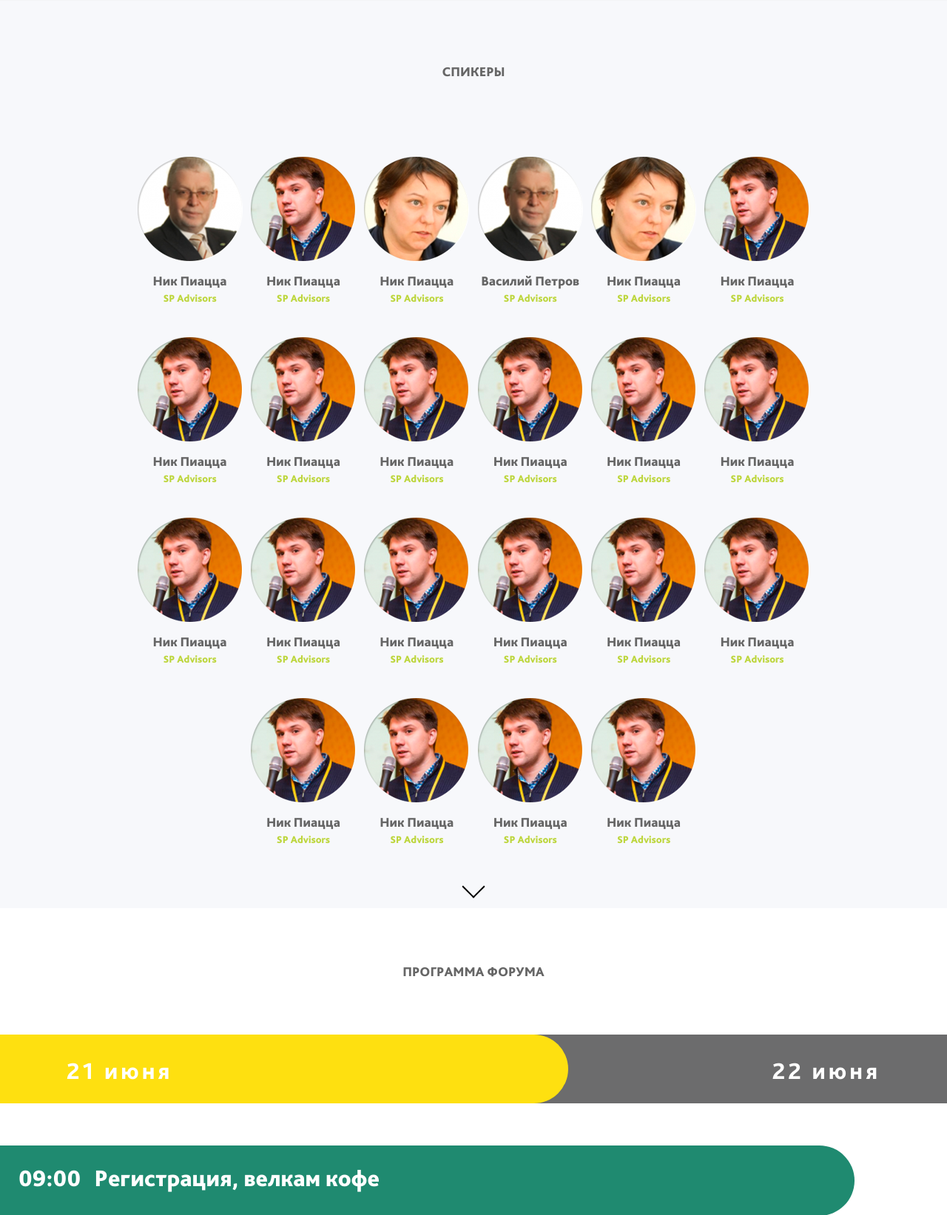
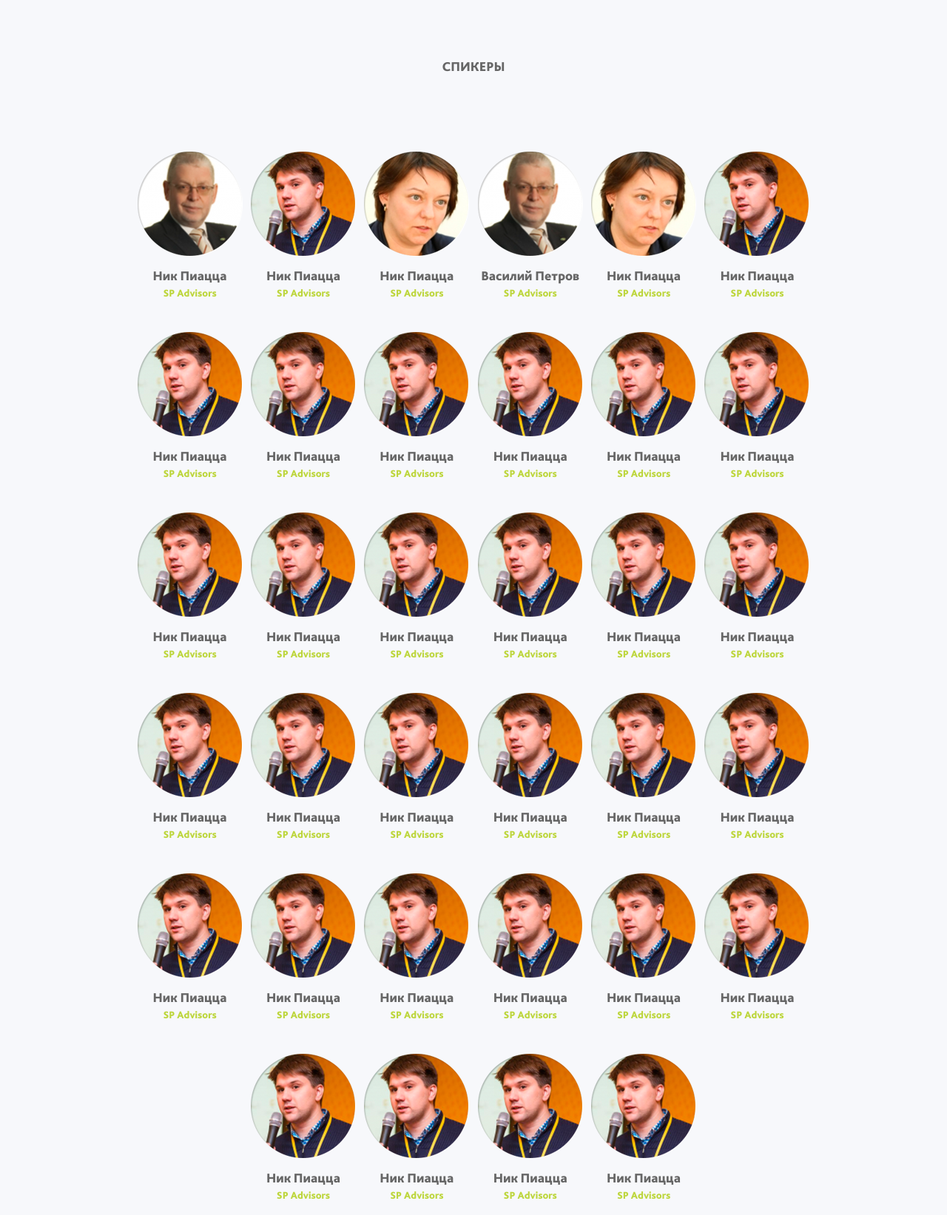
Before and after one commit to rkoshevoy/business-forum, a PHP site: page / in a window 1280 px wide. Shown: the part 3548-5191 px from the top of the page at 74% size. Run offline with PHP 8.4, Linux system fonts and the light colour scheme.

Commit message:
progress

```diff
--- a/css/style.css
+++ b/css/style.css
@@ -751,6 +756,9 @@ p {
   display: none;
 }
 .speakers__desktop {
+  display: none;
+}
+.speakers__big-desktop {
   display: none;
 }
 .speaker {
@@ -2117,6 +2145,27 @@ p {
     font-size: 14px;
   }
 }
+@media (min-width: 1200px) {
+  .wrapper {
+    width: 1200px;
+  }
+  .speakers__big-desktop {
+    display: inline-block;
+  }
+  .volunteers .wrapper {
+    width: 950px;
+  }
+  .footer {
+    text-align: center;
+  }
+  .footer p {
+    width: auto;
+    margin-right: 75px;
+  }
+  .footer__copyright {
+    width: auto;
+  }
+}
 @media (max-width: 300px) {
   .timetable__date--first {
     width: 50%;
--- a/index.html
+++ b/index.html
@@ -18,6 +18,7 @@
 			<div class="header__button-line"></div>
 		</button>
 
+		<div class="header__wrapper">
 			<div class="header__right">
 				<div class="header__dates"><p>21-22 июня 2017</p></div>
 
@@ -43,6 +44,7 @@
 					<li class="menu__item">Новости</li>
 					<li class="menu__item">История форума</li>
 				</ul>
+			</div>
 		</div>
 	</header>
 
@@ -451,6 +453,90 @@
 					<p class="speaker__company">SP Advisors</p>
 				</div>
 			</div>
+			<div class="speakers__big-desktop">
+				<div class="speaker">
+					<img src="images/speaker2.png" alt="">
+					<p class="speaker__name">Ник Пиацца</p>
+					<p class="speaker__company">SP Advisors</p>
+				</div>
+			</div>
+			<div class="speakers__big-desktop">
+				<div class="speaker">
+					<img src="images/speaker2.png" alt="">
+					<p class="speaker__name">Ник Пиацца</p>
+					<p class="speaker__company">SP Advisors</p>
+				</div>
+			</div>
+			<div class="speakers__big-desktop">
+				<div class="speaker">
+					<img src="images/speaker2.png" alt="">
+					<p class="speaker__name">Ник Пиацца</p>
+					<p class="speaker__company">SP Advisors</p>
+				</div>
+			</div>
+			<div class="speakers__big-desktop">
+				<div class="speaker">
+					<img src="images/speaker2.png" alt="">
+					<p class="speaker__name">Ник Пиацца</p>
+					<p class="speaker__company">SP Advisors</p>
+				</div>
+			</div>
+			<div class="speakers__big-desktop">
+				<div class="speaker">
+					<img src="images/speaker2.png" alt="">
+					<p class="speaker__name">Ник Пиацца</p>
+					<p class="speaker__company">SP Advisors</p>
+				</div>
+			</div>
+			<div class="speakers__big-desktop">
+				<div class="speaker">
+					<img src="images/speaker2.png" alt="">
+					<p class="speaker__name">Ник Пиацца</p>
+					<p class="speaker__company">SP Advisors</p>
+				</div>
+			</div>
+			<div class="speakers__big-desktop">
+				<div class="speaker">
+					<img src="images/speaker2.png" alt="">
+					<p class="speaker__name">Ник Пиацца</p>
+					<p class="speaker__company">SP Advisors</p>
+				</div>
+			</div>
+			<div class="speakers__big-desktop">
+				<div class="speaker">
+					<img src="images/speaker2.png" alt="">
+					<p class="speaker__name">Ник Пиацца</p>
+					<p class="speaker__company">SP Advisors</p>
+				</div>
+			</div>
+			<div class="speakers__big-desktop">
+				<div class="speaker">
+					<img src="images/speaker2.png" alt="">
+					<p class="speaker__name">Ник Пиацца</p>
+					<p class="speaker__company">SP Advisors</p>
+				</div>
+			</div>
+			<div class="speakers__big-desktop">
+				<div class="speaker">
+					<img src="images/speaker2.png" alt="">
+					<p class="speaker__name">Ник Пиацца</p>
+					<p class="speaker__company">SP Advisors</p>
+				</div>
+			</div>
+			<div class="speakers__big-desktop">
+				<div class="speaker">
+					<img src="images/speaker2.png" alt="">
+					<p class="speaker__name">Ник Пиацца</p>
+					<p class="speaker__company">SP Advisors</p>
+				</div>
+			</div>
+			<div class="speakers__big-desktop">
+				<div class="speaker">
+					<img src="images/speaker2.png" alt="">
+					<p class="speaker__name">Ник Пиацца</p>
+					<p class="speaker__company">SP Advisors</p>
+				</div>
+			</div>
 
 			<div class="speakers__more"></div>
 		</div>
@@ -1787,6 +1873,7 @@
 			</a>
 		</div>
 
+		<div class="wrapper">
 			<div class="partners__other">
 				<a href="#">
 					<img src="images/partner1.png" alt="">
@@ -1833,7 +1920,7 @@
 				<a href="#">
 					<img src="images/partner15.png" alt="">
 				</a>
-
+			</div>
 		</div>
 	</section>
 
--- a/less/faq.less
+++ b/less/faq.less
@@ -1,6 +1,13 @@
 .faq {
 	padding: 0 15px;
 	color: #666666;
+
+	@media @tablet {
+
+		.wrapper {
+			width: 950px;
+		}
+	}
 
 	h2 {
 		padding-top: 70px;
--- a/less/first.less
+++ b/less/first.less
@@ -1,6 +1,7 @@
 .first {
 	margin-bottom: 80px;
 	overflow: hidden;
+	text-align: center;
 
 	@media @tablet {
 		margin-bottom: 50px;
--- a/less/footer.less
+++ b/less/footer.less
@@ -8,6 +8,10 @@
 	@media @tablet {
 		padding-top: 20px;
 		padding-bottom: 25px;
+	}
+
+	@media @big-desktop {
+		text-align: center;
 	}
 
 	a {
@@ -28,6 +32,11 @@
 
 		@media @tablet {
 			width: 24%;
+		}
+
+		@media @big-desktop {
+			width: auto;
+			margin-right: 75px;
 		}
 	}
 
@@ -50,5 +59,9 @@
 			display: inline-block;
 			width: 49%;
 		}
+
+		@media @big-desktop {
+			width: auto;
+		}
 	}
 }
--- a/less/header.less
+++ b/less/header.less
@@ -1,5 +1,9 @@
 .header {
 	position: relative;
+
+	@media @desktop {
+		background-color: #6D6D6E;
+	}
 
 	&__button-wrapper {
 		background-color: #6d6d6e;
@@ -35,7 +39,7 @@
 	&__menu-button {
 		float: right;
 		width: 80px;
-		height: 70px;
+		height: 65px;
 
 		@media @tablet {
 			width: 100px;
@@ -77,6 +81,16 @@
 
 	&__right {
 		float: right;
+		height: 60px;
+	}
+
+	 &__wrapper {
+		width: 100%;
+
+		@media @desktop {
+			width: 935px;
+			margin: 0 auto;
+		}
 	}
 }
 
--- a/less/main.less
+++ b/less/main.less
@@ -45,8 +45,6 @@ textarea {
 	resize: none;
 }
 
-
-
 .wrapper {
 	width: 100%;
 	padding: 0 16px;
@@ -58,6 +56,10 @@ textarea {
 
 	@media @desktop {
 		width: 950px;
+	}
+
+	@media @big-desktop {
+		width: 1200px;
 	}
 }
 
--- a/less/modal-registration.less
+++ b/less/modal-registration.less
@@ -13,7 +13,14 @@
 
 	@media @desktop {
 		top: 215px;
-		width: 940px;
+		width: 930px;
+	}
+
+	@media @desktop {
+
+		.wrapper {
+			width: 930px;
+		}
 	}
 
 	&__close {
@@ -162,6 +169,7 @@
 
 		@media @tablet {
 			width: auto;
+			margin-right: 35px;
 		}
 
 		&:last-of-type {
@@ -174,7 +182,7 @@
 		}
 
 		@media @desktop {
-			margin-right: 55px;
+			margin-right: 50px;
 		}
 
 		label {
--- a/less/partners.less
+++ b/less/partners.less
@@ -1,6 +1,13 @@
 .partners {
 	background-color: #f6f6f6;
 	text-align: center;
+
+	@media @tablet {
+
+		.wrapper {
+			width: 750px;
+		}
+	}
 
 	h2 {
 		padding-top: 135px;
--- a/less/speakers.less
+++ b/less/speakers.less
@@ -3,8 +3,13 @@
 	text-align: center;
 
 	@media @desktop {
+
 		br {
 			display: none;
+		}
+
+		.wrapper {
+			width: 950px;
 		}
 	}
 
@@ -49,6 +54,14 @@
 		display: none;
 
 		@media @desktop {
+			display: inline-block;
+		}
+	}
+
+	&__big-desktop {
+		display: none;
+
+		@media @big-desktop {
 			display: inline-block;
 		}
 	}
--- a/less/variables.less
+++ b/less/variables.less
@@ -1,2 +1,3 @@
 @tablet: ~ "(min-width: 750px)";
 @desktop: ~ "(min-width: 950px)";
+@big-desktop: ~ "(min-width: 1200px)";
--- a/less/volunteers.less
+++ b/less/volunteers.less
@@ -1,6 +1,13 @@
 .volunteers {
 	background-color: #f8f8f8;
 	padding-bottom: 65px;
+
+	@media @big-desktop {
+
+		.wrapper {
+			width: 950px;
+		}
+	}
 
 	h2 {
 		margin-bottom: 50px;
```
Also changed, not shown: other parts of css/style.css (+28 -3 lines), css/style.min.css, images/video.jpg. Lines whose indentation alone changed are shown as unchanged.
